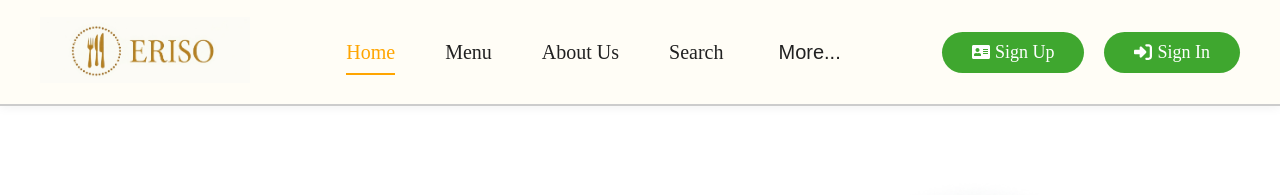
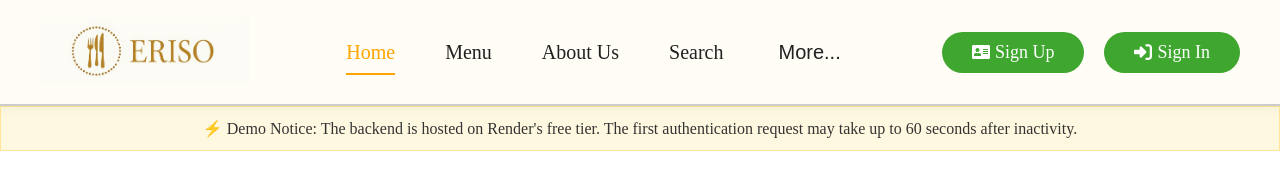
Before and after one commit to Arshakyan11/eriso-restaurant-fullstack, a React (Vite) app in the folder client/: page / in a window 1280 px wide. Shown: the top 195 px of the page. Built offline with nearby package versions, Linux system fonts and the light colour scheme; no server answers.

Commit message:
adding  informational component about free hosted server render

```diff
--- a/client/src/App.tsx
+++ b/client/src/App.tsx
@@ -34,6 +34,7 @@ function App() {
     if (isTokenValid()) {
       dispatch(fetchCurrentUser());
     }
+    fetch(`${import.meta.env.VITE_BACKEND_LINK}/`).catch(() => {});
   }, []);
   return (
     <div>
--- a/client/src/pages/Home/Home.module.scss
+++ b/client/src/pages/Home/Home.module.scss
@@ -6,6 +6,15 @@
     .homeBox {
       display: flex;
       flex-direction: column;
+      .serverInfo {
+        padding: 12px 16px;
+        text-align: center;
+        background: rgba(255, 193, 7, 0.12);
+        border: 1px solid rgba(255, 193, 7, 0.35);
+        color: #333;
+        font-size: 16px;
+        font-weight: 500;
+      }
       .welcomeSec {
         display: flex;
         justify-content: space-evenly;
--- a/client/src/pages/Home/Home.tsx
+++ b/client/src/pages/Home/Home.tsx
@@ -22,8 +22,13 @@ const Home = () => {
     <div className={styles.homeSection}>
       <div className={styles.container}>
         <div className={styles.homeBox}>
+          <div className={styles.serverInfo}>
+            ⚡ Demo Notice: The backend is hosted on Render's free tier. The
+            first authentication request may take up to 60 seconds after
+            inactivity.
+          </div>
           <HeaderCuisine />
-          <div className={styles.welcomeSec} data-aos="fade-up">
+          <div className={styles.welcomeSec}>
             <div className={styles.leftSide}>
               <img src={welcomeImg} alt="welcomeImg" />
               <p className={styles.welcomeText}>
```
Also changed, not shown: 1 other file (tests, documents, lock files or other folders).
